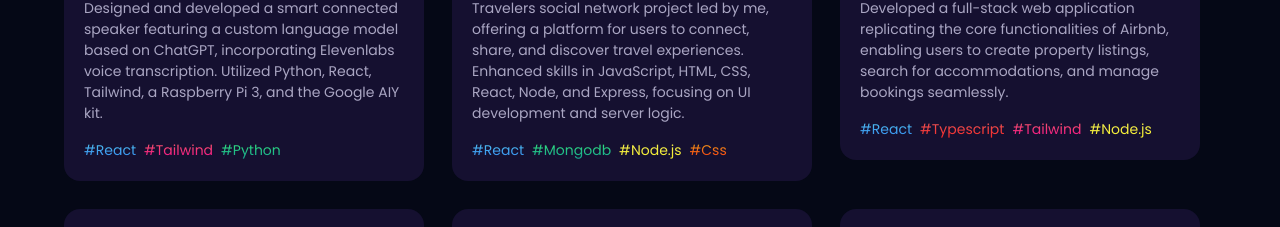
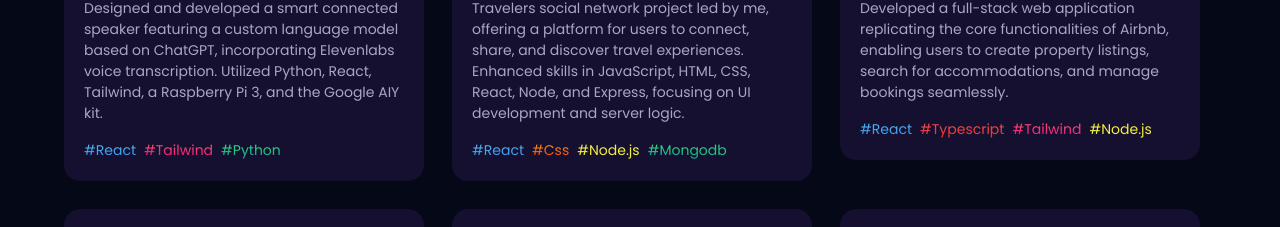
Before and after one commit to Gadnadj/3D_Portofolio, a React (Vite) app: page / in a window 1280 px wide. Shown: the part 5176-5403 px from the top of the page. Built offline with nearby package versions, Linux system fonts and the light colour scheme; grey boxes are pictures that could not be loaded.

Commit message:
fix position

```diff
--- a/src/constants/index.js
+++ b/src/constants/index.js
@@ -222,17 +222,18 @@ const projects = [
         color: 'blue-text-gradient',
       },
       {
-        name: 'Mongodb',
-        color: 'green-text-gradient',
+        name: 'Css',
+        color: 'orange-text-gradient',
       },
       {
         name: 'Node.js',
         color: 'yellow-text-gradient',
       },
       {
-        name: 'Css',
-        color: 'orange-text-gradient',
+        name: 'Mongodb',
+        color: 'green-text-gradient',
       },
+
     ],
     image: MyTrip,
     source_code_link: 'https://github.com/Gadnadj/MyTrip',
```
